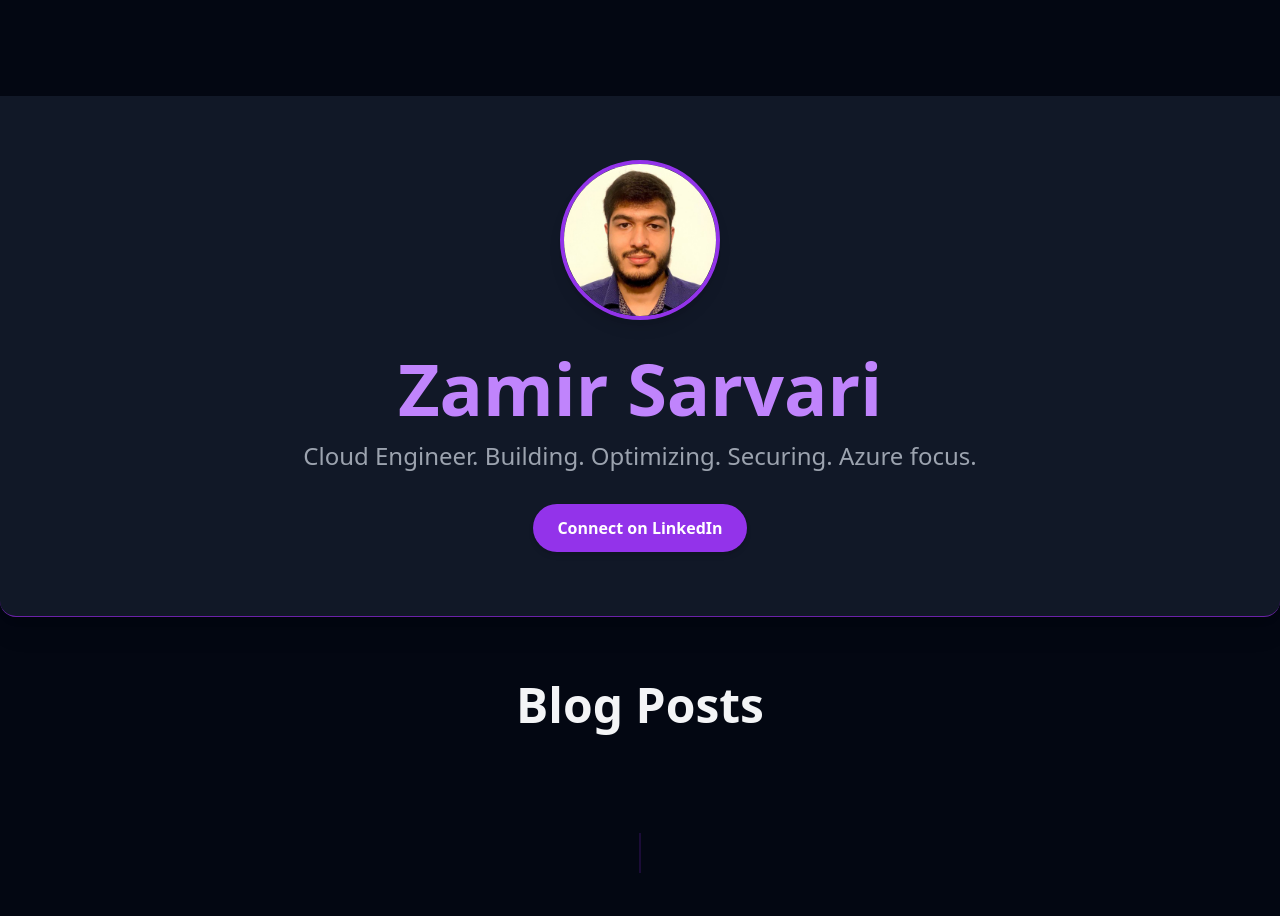
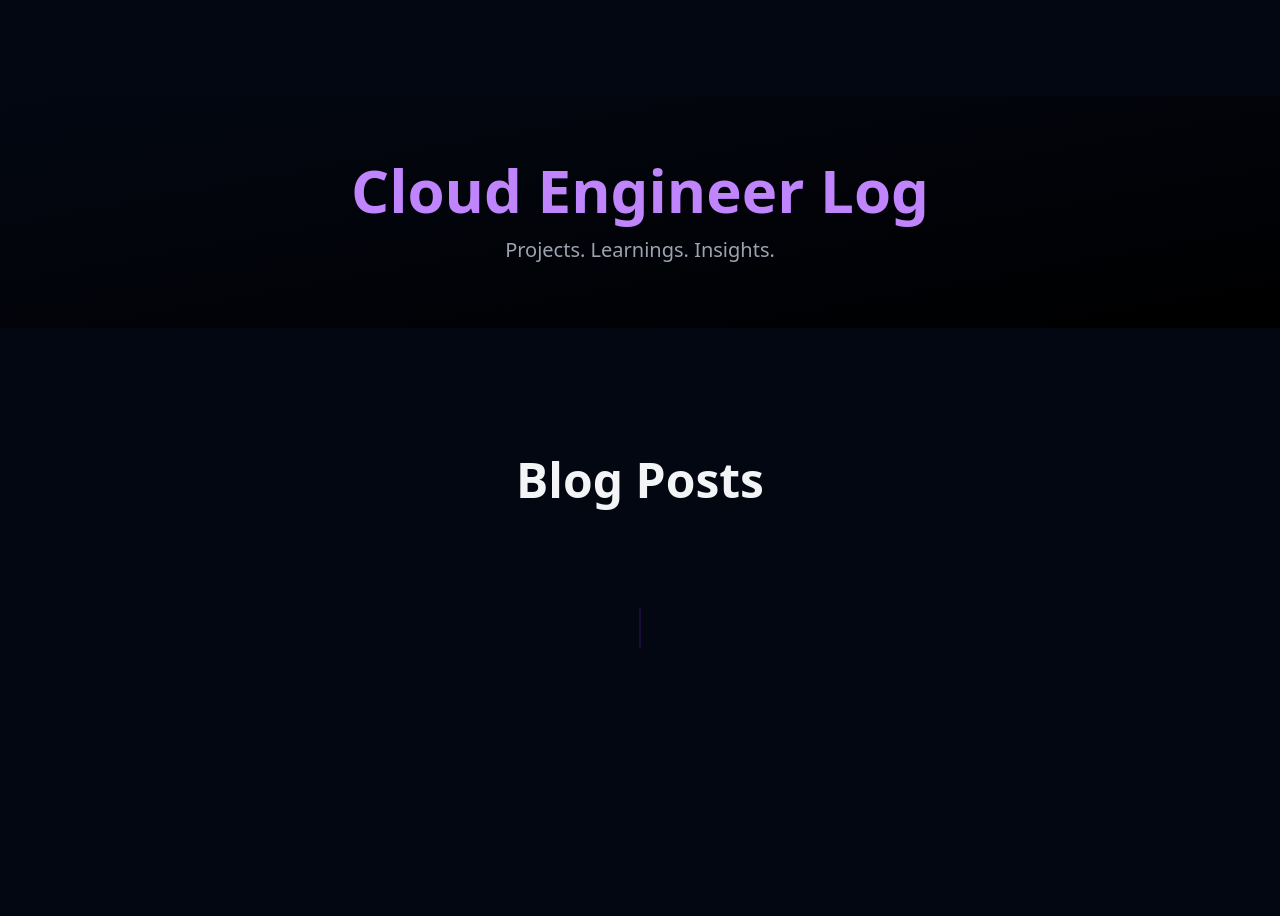
Before and after one commit to Zamsar/blog, a website: page index.html in a window 1280 px wide. After the commit the page ends 800 px from the top, so only its background shows below. Drawn offline with nearby package versions, Linux system fonts and the light colour scheme.

```diff
--- a/index.html
+++ b/index.html
@@ -3,7 +3,7 @@
 <head>
     <meta charset="UTF-8">
     <meta name="viewport" content="width=device-width, initial-scale=1.0">
-    <title>Zamir Sarvari - Cloud Engineer</title>
+    <title>Zamir Sarvari - Cloud Engineer Blog</title> <!-- Updated title -->
     <!-- Tailwind CSS CDN -->
     <script src="https://cdn.tailwindcss.com"></script>
     <!-- Google Fonts - Inter -->
@@ -18,25 +18,21 @@
     <!-- HEADER_PLACEHOLDER -->
 
     <!-- Main Content Area -->
-    <main class="flex-grow pt-24"> <!-- Added pt-24 to offset fixed header -->
+    <main class="flex-grow pt-28 md:pt-24"> <!-- Adjusted padding for header height -->
 
-        <!-- Homepage Hero - About Me Summary -->
-        <section class="bg-gray-900 py-16 px-4 rounded-b-2xl mx-auto container my-0 border-b border-purple-800 shadow-xl">
-            <div class="max-w-3xl mx-auto text-center">
-                <img src="/images/profile.jpg" alt="Zamir Sarvari Profile" class="rounded-full w-40 h-40 mx-auto mb-8 border-4 border-purple-600 shadow-lg object-cover">
-                <h1 class="text-5xl md:text-7xl font-bold mb-4 leading-tight text-purple-400">
-                    Zamir Sarvari
+        <!-- A simple introductory section if desired, otherwise timeline starts directly -->
+        <section class="py-16 px-4 text-center bg-gradient-to-br from-gray-950 to-black mb-16">
+            <div class="container mx-auto max-w-3xl">
+                <h1 class="text-5xl md:text-6xl font-bold mb-4 leading-tight text-purple-400">
+                    Cloud Engineer Log
                 </h1>
-                <p class="text-lg md:text-2xl text-gray-400 mb-8">
-                    Cloud Engineer. Building. Optimizing. Securing. Azure focus.
+                <p class="text-lg md:text-xl text-gray-400">
+                    Projects. Learnings. Insights.
                 </p>
-                <a href="https://www.linkedin.com/in/zamir-sarvari" target="_blank" rel="noopener noreferrer" class="inline-block bg-purple-600 hover:bg-purple-700 text-white font-bold py-3 px-6 rounded-full shadow-md transition duration-300 ease-in-out">
-                    Connect on LinkedIn
-                </a>
             </div>
         </section>
 
-        <!-- Timeline Section (Blog Posts) -->
+        <!-- Timeline Section -->
         <section id="timeline" class="container mx-auto px-4 py-16">
             <h2 class="text-4xl md:text-5xl font-bold text-center mb-16 text-gray-100">Blog Posts</h2>
 
@@ -52,9 +48,6 @@
             </div>
         </section>
 
-        <!-- Contact Section (Moved to Footer or kept separate if needed) -->
-        <!-- The contact section HTML has been removed from here as per request -->
-
     </main>
 
     <!-- FOOTER_PLACEHOLDER -->
```
Also changed, not shown: _includes/about-template.html (+4 -4 lines), _includes/header.html (+16 -4 lines).
